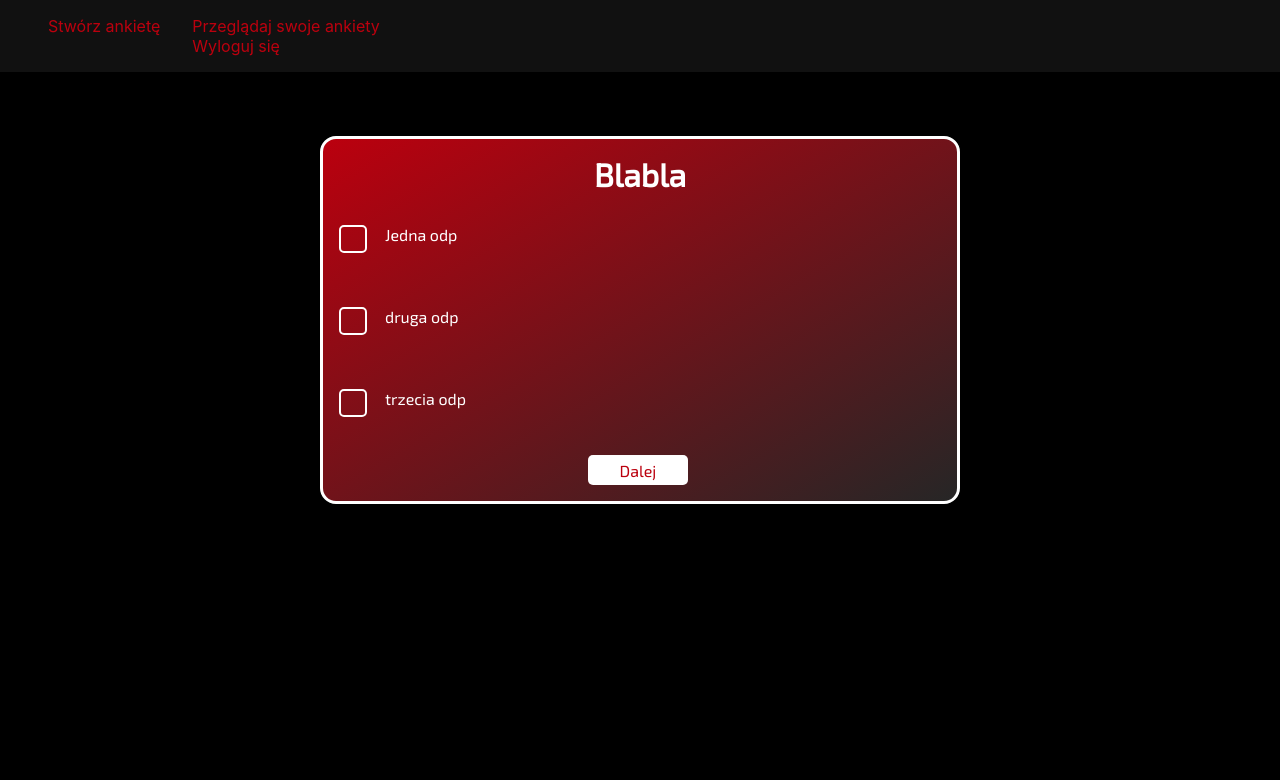
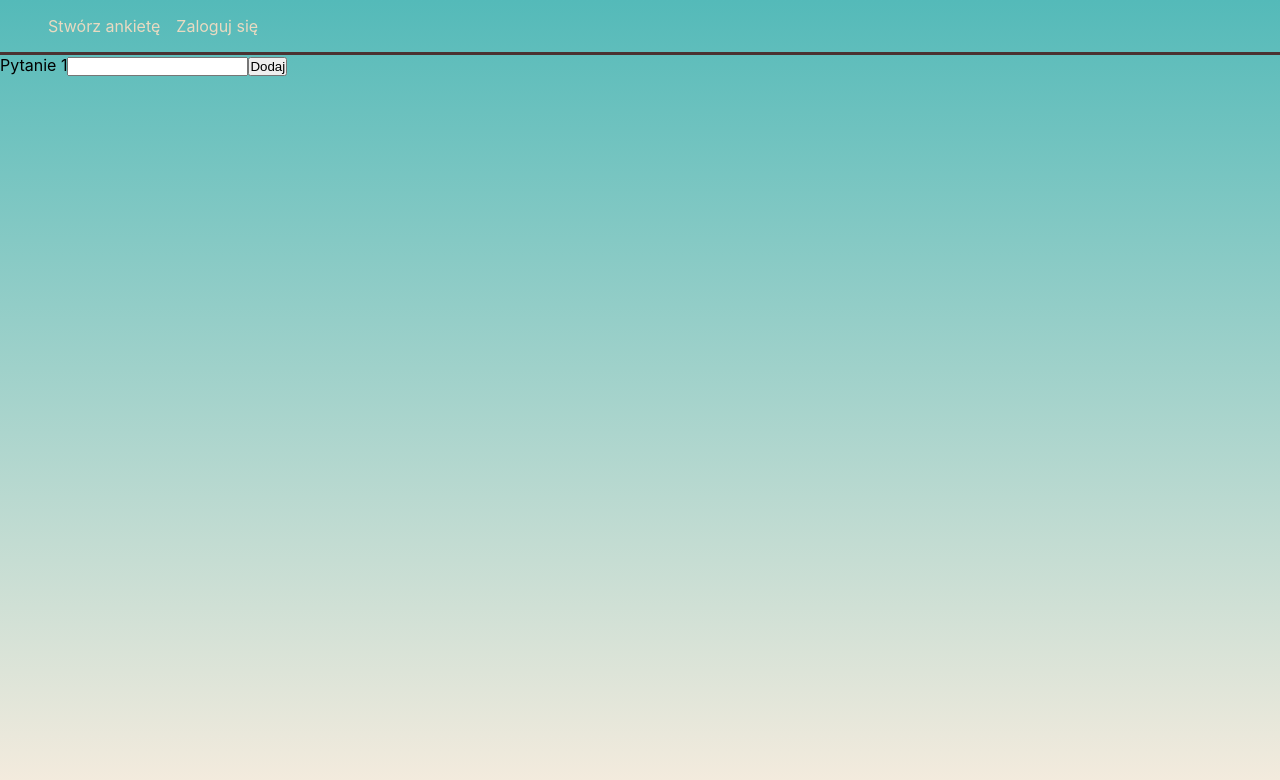
Before and after one commit to ciuki/Pkik-VotingApp, a React (Create React App) app: page /poll/1 in a window 1280 px wide. Shown: the top 780 px of the page. Built offline with nearby package versions, Linux system fonts and the light colour scheme.

Commit message:
Mainly added CreatePoll component with nested CreateQuestions. Need styling still

```diff
--- a/src/App.js
+++ b/src/App.js
@@ -3,13 +3,14 @@ import './App.css';
 import './scssConfig/style.css'
 import PollContainer from './view/pollContainer/PollContainer';
 import NavBar from './components/NavBar/NavBar';
+import CreatePoll from './components/CreatePoll/CreatePoll';
 
 
 function App() {
   return (
     <div>
-    <NavBar isLoggedIn={true}/>
-    <PollContainer />
+    <NavBar/>
+    <CreatePoll/>
     </div>
   );
 }
--- /dev/null
+++ b/src/components/CreatePoll/CreatePoll.jsx
@@ -0,0 +1,14 @@
+import React from "react";
+import CreateQuestion from "../CreateQuestion/CreateQuestion";
+
+const CreatePoll = () =>{
+    return (
+        <div className="PollCreationArea">
+            <div>
+                <CreateQuestion></CreateQuestion>
+            </div>
+        </div>
+    )
+}
+
+export default CreatePoll;
--- /dev/null
+++ b/src/components/CreateQuestion/CreateQuestion.jsx
@@ -0,0 +1,77 @@
+import React, { useState } from "react";
+
+const CreateQuestion = () => {
+  const [questions, setQuestions] = useState([]);
+  const [currentQuestion, setCurrentQuestion] = useState("");
+  const [changed, setChanged] = useState([]);
+
+  const questionsToRender = [];
+  const addQuestionToList = (i) => {
+    console.log(questions.length, i);
+    if (
+      questions.length >= i + 1 &&
+      questions[i].question !== currentQuestion.question
+    ) {
+      setQuestions([...questions.slice(0, i), ...questions.slice(i + 1)]);
+      let tempQuestionArray = [...questions];
+      tempQuestionArray.splice(i, 0, currentQuestion);
+      tempQuestionArray.splice(i + 1, 1);
+      console.log(tempQuestionArray);
+      setQuestions(tempQuestionArray);
+    } else if (
+      questions.length >= i + 1 &&
+      questions[i].question === currentQuestion.question
+    ) {
+      //moze sie przyda jeszcze
+    } else {
+      setQuestions([...questions, currentQuestion]);
+    }
+    if (changed.includes(i)) {
+      setChanged((prevState) => prevState.filter((prevItem) => prevItem !== i));
+    }
+    console.log(questions);
+  };
+
+  const changeCurrentQuestion = (i, e) => {
+    let tempQuestion = {
+      index: i,
+      question: e.target.value,
+    };
+    setCurrentQuestion(tempQuestion);
+    if (questions.length>=i+1 && tempQuestion.question !== questions[i].question) {
+      if (!changed.includes(i)) {
+        setChanged((changed) => [...changed, i]);
+      }
+    }
+  };
+
+  for (let i = 0; i < questions.length + 1; i++) {
+    questionsToRender.push(
+      <div className={`Question${i + 1}`}>
+        <label for="Question">Pytanie {i + 1}</label>
+        <input type="text" onChange={(e) => changeCurrentQuestion(i, e)} />
+        {!questions.some(function (item){
+          return item.index === i;
+        }) && !changed.some(function (item){
+          return item === i;
+        }) ? (
+          <button onClick={(e) => addQuestionToList(i)}> Dodaj </button>
+        ) : (
+          <></>
+        )}
+        {questions.some(function (item){
+          return item.index === i;
+        }) && changed.some(function (item){
+          return item === i;
+        }) ? (
+          <button onClick={(e) => addQuestionToList(i)}> Zaktualizuj </button>
+        ) : (
+          <></>
+        )}
+      </div>
+    );
+  }
+  return <div>{questionsToRender}</div>;
+};
+
+export default CreateQuestion;
--- a/src/components/NavBar/NavBar.jsx
+++ b/src/components/NavBar/NavBar.jsx
@@ -1,34 +1,36 @@
 import React from "react";
 
 const NavBar = ({ isLoggedIn, permission }) => {
+  let navBarItems = [];
+  if (isLoggedIn) {
+    navBarItems.push(
+      <li>
+        <a href="">Przeglądaj swoje ankiety</a>
+      </li>
+    );
+    navBarItems.push(
+      <li className="loginButton">
+        <a href="" className="loginButton">
+          Wyloguj się
+        </a>
+      </li>
+    );
+  } else {
+    navBarItems.push(
+      <li>
+        <a href="" className="loginButton">
+          Zaloguj się
+        </a>
+      </li>
+    );
+  }
   return (
     <div className="navbar">
       <ul>
         <li>
-        <a href="">Stwórz ankietę</a>
+          <a href="">Stwórz ankietę</a>
         </li>
-        <li>
-          {isLoggedIn ? (
-            <div>
-              <li>
-                <a href="">Przeglądaj swoje ankiety</a>
-              </li>
-              <li>
-                <a href="" className="loginButton">
-                  Wyloguj się
-                </a>
-              </li>
-            </div>
-          ) : (
-            <div>
-                <div>
-                <a href="" className="loginButton">
-                  Zaloguj się
-                </a>
-              </div>
-            </div>
-          )}
-        </li>
+        {navBarItems}
       </ul>
     </div>
   );
--- a/src/components/NavBar/_NavBar.scss
+++ b/src/components/NavBar/_NavBar.scss
@@ -2,11 +2,10 @@
     display: flex;
     justify-content: space-between;
     padding: 1rem 2rem;
-    background-color: $secondary-background-color;
-
+    border-bottom: 3px solid $text-on-light-background;
 
     a{
-        color: $secondary-color;
+        color: $text-on-light-background;
         text-decoration: none;
         color: $base-color;
     }
@@ -18,4 +17,7 @@
     li{
         padding-left: 1rem;
     }
+    .loginButton{
+        float: right;
+    }
 }
--- a/src/components/QuestionBoard/_QuestionBoard.scss
+++ b/src/components/QuestionBoard/_QuestionBoard.scss
@@ -2,10 +2,10 @@
 
 .question-board {
   border-radius: 1em;
-  border-color: $white;
+  border-color: $text-on-light-background;
   border-style: solid;
-  color: $white;
-  background: linear-gradient(to left top, #262626, $base-color);
+  color: $text-on-light-background;
+  background: linear-gradient(to left top, #E9DAC1, $base-color);
   font-family: "Exo 2", sans-serif;
   text-align: center;
 
@@ -13,7 +13,7 @@
     padding: 1em;
 
     h1 {
-      color: $white;
+      color: $text-on-light-background
     }
   }
 
@@ -46,7 +46,7 @@
             width: 24px;
             background-color: transparent;
             border-radius: 5px;
-            border: 2px solid $white;
+            border: 2px solid $text-on-light-background;
             transition: all 0.3 ease-out;
             -webkit-transition: all 0.3 ease-out;
             -moz-transition: all 0.3 ease-out;
@@ -61,7 +61,7 @@
               height: 0px;
               width: 0px;
               border-radius: 5px;
-              border: solid $base-color;
+              border: solid $text-on-light-background;
               border-width: 0 3px 3px 0;
               -webkit-transform: rotate(0deg) scale(0);
               -ms-transform: rotate(0deg) scale(0);
@@ -90,7 +90,7 @@
           }
 
           input:checked~.checkbox-custom {
-            background-color: $white;
+            background-color: $text-on-light-background;
             border-radius: 5px;
             -webkit-transform: rotate(0deg) scale(1);
             -ms-transform: rotate(0deg) scale(1);
@@ -154,7 +154,7 @@
     border-radius: 5px;
     border-style: none;
     box-shadow: rgba(245, 244, 247, 0.25) 0 1px 1px inset;
-    color: $base-color;
+    color: $text-on-light-background;
     cursor: pointer;
     display: inline-block;
     font-family: "Exo 2", sans-serif;
--- a/src/index.css
+++ b/src/index.css
@@ -1,11 +1,16 @@
-body {
+body{
   margin: 0;
   font-family: -apple-system, BlinkMacSystemFont, 'Segoe UI', 'Roboto', 'Oxygen',
     'Ubuntu', 'Cantarell', 'Fira Sans', 'Droid Sans', 'Helvetica Neue',
     sans-serif;
   -webkit-font-smoothing: antialiased;
   -moz-osx-font-smoothing: grayscale;
-  background: black;
+  background: linear-gradient(#54BAB9,#F7ECDE);
+  height: 100%;
+  width: 100%;
+}
+html{
+  height: 100%;
 }
 
 code {
--- a/src/scssConfig/style.css
+++ b/src/scssConfig/style.css
@@ -7,13 +7,13 @@
       -ms-flex-pack: justify;
           justify-content: space-between;
   padding: 1rem 2rem;
-  background-color: #111111;
+  border-bottom: 3px solid #4a3231;
 }
 
 .navbar a {
-  color: #E31C25;
+  color: #4a3231;
   text-decoration: none;
-  color: #BB000E;
+  color: #E9DAC1;
 }
 
 .navbar ul {
@@ -27,13 +27,17 @@
   padding-left: 1rem;
 }
 
+.navbar .loginButton {
+  float: right;
+}
+
 .question-board {
   border-radius: 1em;
-  border-color: #FFFFFF;
+  border-color: #4a3231;
   border-style: solid;
-  color: #FFFFFF;
-  background: -webkit-gradient(linear, right bottom, left top, from(#262626), to(#BB000E));
-  background: linear-gradient(to left top, #262626, #BB000E);
+  color: #4a3231;
+  background: -webkit-gradient(linear, right bottom, left top, from(#E9DAC1), to(#E9DAC1));
+  background: linear-gradient(to left top, #E9DAC1, #E9DAC1);
   font-family: "Exo 2", sans-serif;
   text-align: center;
 }
@@ -43,7 +47,7 @@
 }
 
 .question-board .question h1 {
-  color: #FFFFFF;
+  color: #4a3231;
 }
 
 .question-board .answers-area .answer {
@@ -81,7 +85,7 @@
   width: 24px;
   background-color: transparent;
   border-radius: 5px;
-  border: 2px solid #FFFFFF;
+  border: 2px solid #4a3231;
   transition: all 0.3 ease-out;
   -webkit-transition: all 0.3 ease-out;
   -moz-transition: all 0.3 ease-out;
@@ -97,7 +101,7 @@
   height: 0px;
   width: 0px;
   border-radius: 5px;
-  border: solid #BB000E;
+  border: solid #4a3231;
   border-width: 0 3px 3px 0;
   -webkit-transform: rotate(0deg) scale(0);
   transform: rotate(0deg) scale(0);
@@ -123,7 +127,7 @@
 }
 
 .question-board .answers-area .answer .checkbox-container .checkbox-label input:checked ~ .checkbox-custom {
-  background-color: #FFFFFF;
+  background-color: #4a3231;
   border-radius: 5px;
   -webkit-transform: rotate(0deg) scale(1);
   transform: rotate(0deg) scale(1);
@@ -139,7 +143,7 @@
   top: 3px;
   height: 12px;
   width: 6px;
-  border: solid #BB000E;
+  border: solid #E9DAC1;
   border-width: 0 2px 2px 0;
   background-color: transparent;
   border-radius: 0;
@@ -183,7 +187,7 @@
   border-style: none;
   -webkit-box-shadow: rgba(245, 244, 247, 0.25) 0 1px 1px inset;
           box-shadow: rgba(245, 244, 247, 0.25) 0 1px 1px inset;
-  color: #BB000E;
+  color: #4a3231;
   cursor: pointer;
   display: inline-block;
   font-family: "Exo 2", sans-serif;
--- a/src/view/pollContainer/PollContainer.jsx
+++ b/src/view/pollContainer/PollContainer.jsx
@@ -3,7 +3,7 @@ import QuestionBoard from "../../components/QuestionBoard/QuestionBoard";
 
 let question = {
   Answers: ["Jedna odp", "druga odp", "trzecia odp"],
-  Question: "Blabla",
+  Question: "Pytanie testowe?",
 };
 
 const PollContainer = () => {
```
Also changed, not shown: src/scssConfig/_ScssConfig.scss (+4 -3 lines), 1 other file (tests, documents, lock files or other folders).
